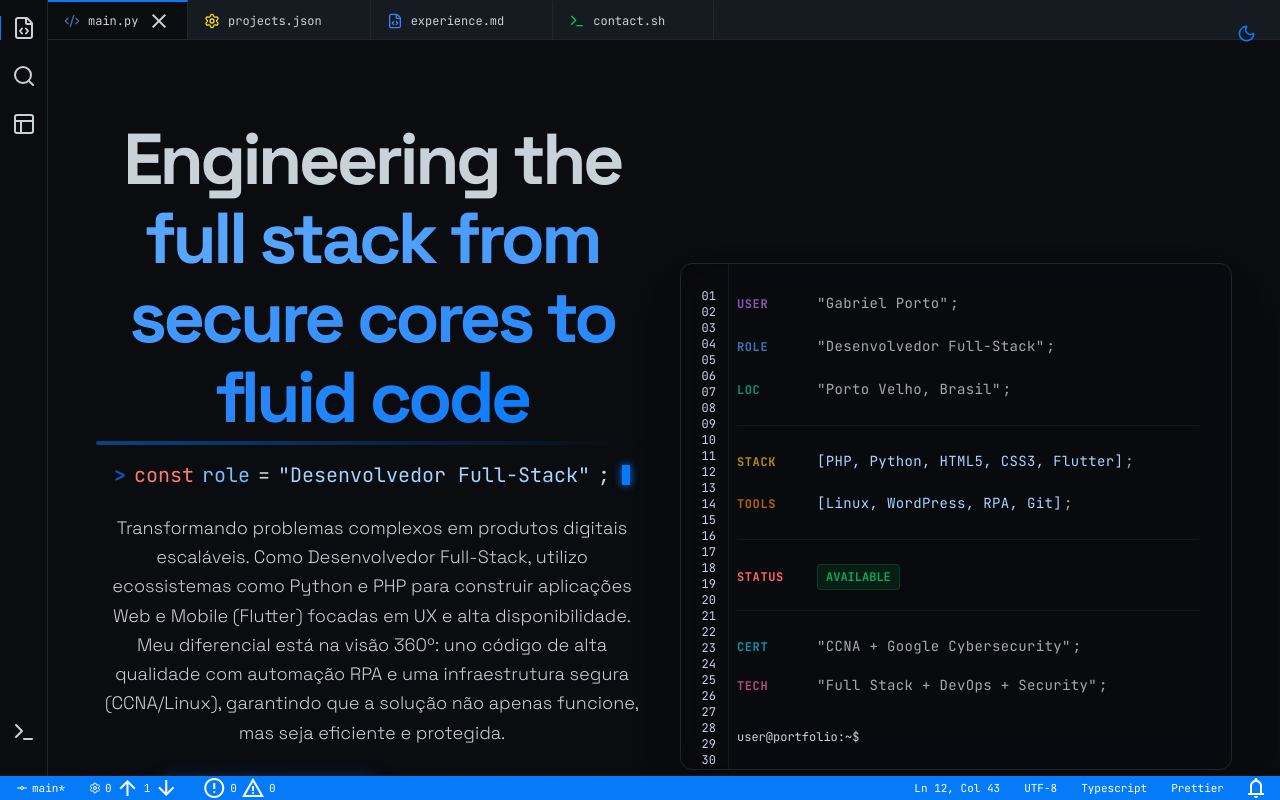
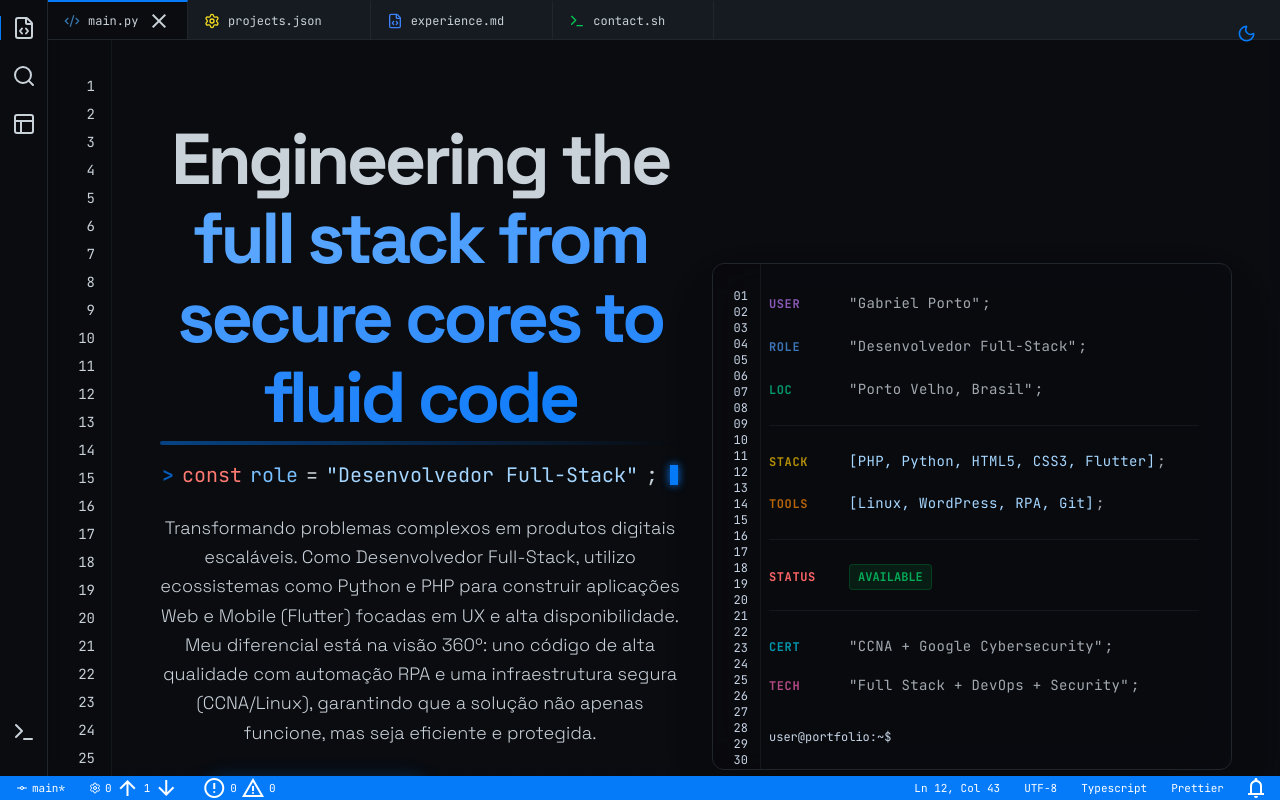
Before and after one commit to portoduque/gabriel-porto-portfolio, a Next.js app: page / in a window 1280 px wide. Built offline with nearby package versions, Linux system fonts and the light colour scheme.

Commit message:
removo depois da mudanca

```diff
--- a/src/app/page.tsx
+++ b/src/app/page.tsx
@@ -104,14 +104,12 @@ export default function Home() {
 
           {/* Editor content area */}
           <div className="flex-1 overflow-y-auto relative custom-scrollbar flex">
-            {/* Line Numbers - Hidden on Hero for cleaner look */}
-            {activeTab !== "main.py" && (
-              <div className="hidden md:flex flex-col items-end w-12 lg:w-16 py-8 pr-4 border-r border-border/50 shrink-0 text-muted/20 font-mono text-xs lg:text-sm select-none bg-background/30 h-full min-h-screen">
-                {Array.from({ length: 45 }).map((_, i) => (
-                  <div key={i} className="leading-6 lg:leading-7">{i + 1}</div>
-                ))}
-              </div>
-            )}
+            {/* Line Numbers - Visible on all pages now */}
+            <div className="hidden md:flex flex-col items-end w-12 lg:w-16 py-8 pr-4 border-r border-border/50 shrink-0 text-muted/20 font-mono text-xs lg:text-sm select-none bg-background/30 h-full min-h-screen">
+              {Array.from({ length: 100 }).map((_, i) => (
+                <div key={i} className="leading-6 lg:leading-7">{i + 1}</div>
+              ))}
+            </div>
 
             <div className="flex-1 flex flex-col relative w-full min-h-full">
               {activeTab === "main.py" && (
```
